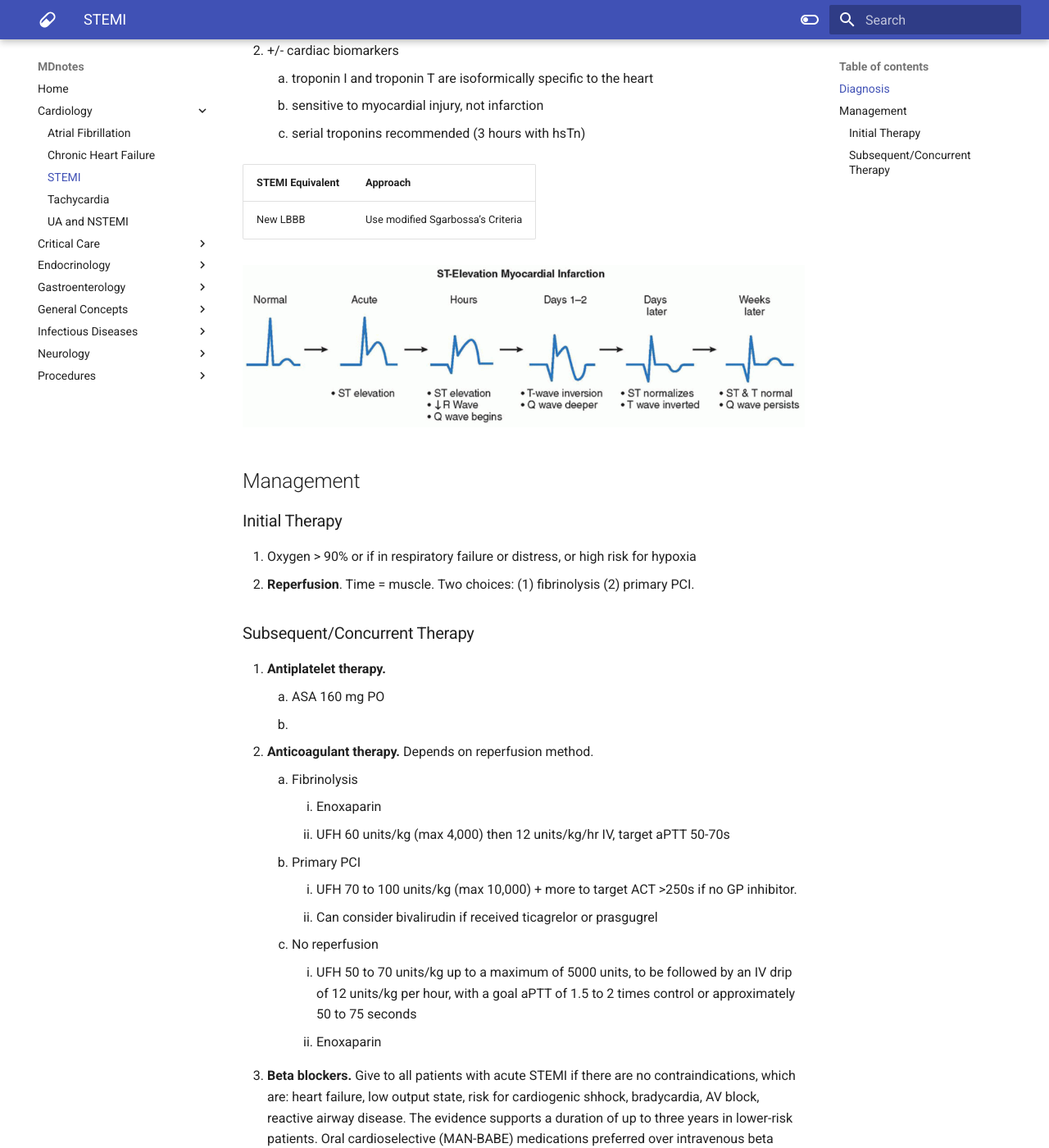
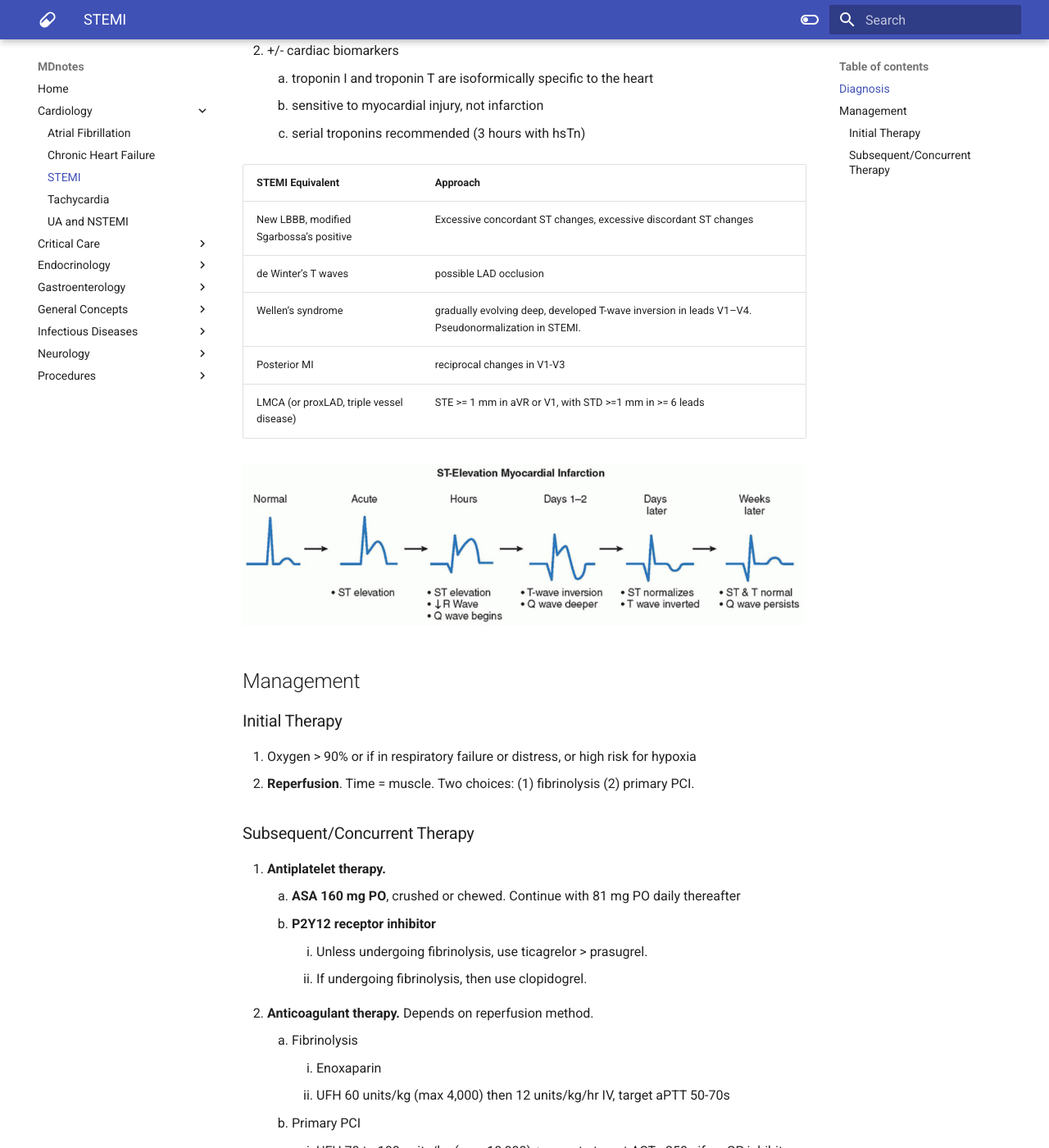
Before and after one commit to jzpero/mdnotes, an MkDocs documentation site: the page built from docs/Cardiology/STEMI.md, in a window 1280 px wide and 1400 px high, scrolled down 215 px. Shown: the whole window at 82% size. Built offline with MkDocs 1.6.1 and Material for MkDocs 9.7.7, drawn with Linux system fonts in a browser that asks for light colours.

Commit message:
vault backup: 2021-04-23 15:10:12
Affected files:

docs/Cardiology/STEMI.md

```diff
--- a/docs/Cardiology/STEMI.md
+++ b/docs/Cardiology/STEMI.md
@@ -7,9 +7,13 @@
     2. sensitive to myocardial injury, not infarction
     3. serial troponins recommended (3 hours with hsTn)
 
-| STEMI Equivalent | Approach                          |
-| ---------------- | --------------------------------- |
-| New LBBB         | Use modified Sgarbossa's Criteria |
+| STEMI Equivalent                         | Approach                                                                                          |
+| ---------------------------------------- | ------------------------------------------------------------------------------------------------- |
+| New LBBB, modified Sgarbossa's positive  | Excessive concordant ST changes, excessive discordant ST changes                                  |
+| de Winter's T waves                      | possible LAD occlusion                                                                            |
+| Wellen's syndrome                        | gradually evolving deep, developed T-wave inversion in leads V1–V4. Pseudonormalization in STEMI. |
+| Posterior MI                             | reciprocal changes in V1-V3                                                                       |
+| LMCA (or proxLAD, triple vessel disease) | STE >= 1 mm in aVR or V1, with STD >=1 mm in >= 6 leads                                           |
 
 ![stemi sequence.png](img/stemi%20sequence.png)
 
@@ -21,8 +25,10 @@
 
 ### Subsequent/Concurrent Therapy
 1. **Antiplatelet therapy.**
-    1. ASA 160 mg PO
-    2.
+    1. **ASA 160 mg PO**, crushed or chewed. Continue with 81 mg PO daily thereafter
+    2. **P2Y12 receptor inhibitor**
+        1. Unless undergoing fibrinolysis, use ticagrelor > prasugrel.
+        2. If undergoing fibrinolysis, then use clopidogrel.
 2. **Anticoagulant therapy.** Depends on reperfusion method.
     1. Fibrinolysis
         1. Enoxaparin
```
